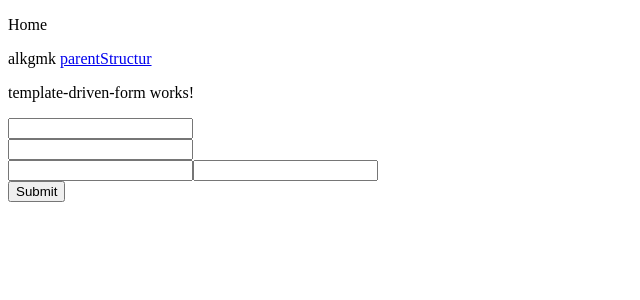
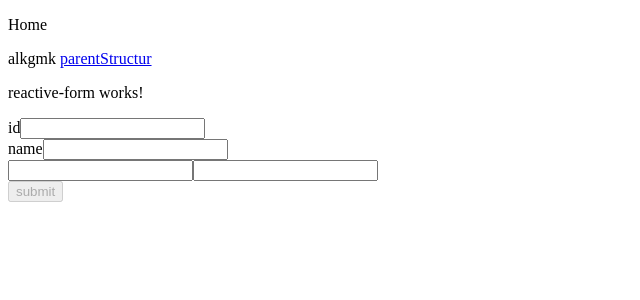
Before and after one commit to Tanish2k9/Angular_Learning, an Angular app: page /home in a window 1280 px wide. Shown: the top 300 px of the page, without its empty margins (0-640 px from the left). Built offline with nearby package versions, Linux system fonts and the light colour scheme.

Commit message:
reactive form

```diff
--- a/src/app/app.component.html
+++ b/src/app/app.component.html
@@ -33,7 +33,12 @@
 
 
 
-    <app-template-driven-form></app-template-driven-form>
+    <!-- <app-template-driven-form></app-template-driven-form> -->
+
+
+    <app-reactive-form></app-reactive-form>
+
+
 
 
 </div>
--- a/src/app/app.component.ts
+++ b/src/app/app.component.ts
@@ -8,6 +8,8 @@ import { CommonModule } from '@angular/common';
 import { CapitalizePipe } from './capitalize.pipe';
 import { TruncatePipe } from './truncate.pipe';
 import { TemplateDrivenFormComponent } from "./template-driven-form/template-driven-form.component";
+import { ReactiveFormComponent } from "./reactive-form/reactive-form.component";
+
 
 
 
@@ -15,7 +17,7 @@ import { TemplateDrivenFormComponent } from "./template-driven-form/template-dri
   selector: 'app-root',
   templateUrl: './app.component.html',
   styleUrl: './app.component.css',
-  imports: [RouterModule, CommonModule, TemplateDrivenFormComponent]
+  imports: [RouterModule, CommonModule, ReactiveFormComponent]
 })
 export class AppComponent {
   title = 'angular_learning';
--- /dev/null
+++ b/src/app/reactive-form/reactive-form.component.html
@@ -0,0 +1,32 @@
+<p>reactive-form works!</p>
+
+
+
+
+
+
+<form [formGroup]="taskForm"   (ngSubmit)="onSubmit()">
+
+    <div>
+        <label>id</label>
+
+        <input    formControlName="id" />
+    </div>
+
+    <div *ngIf="taskForm.get('id')?.invalid && taskForm.get('id')?.touched">
+        id is required
+    </div>
+
+    <div>
+        <label>name</label>
+        <input formControlName="name" />
+
+    </div>
+
+    <div formGroupName="adress">
+        <input  formControlName="city"/>
+        <input  formControlName="state"/>
+    </div>
+
+    <button [disabled]="taskForm.invalid" type="submit"> submit</button>
+</form>
--- /dev/null
+++ b/src/app/reactive-form/reactive-form.component.ts
@@ -0,0 +1,32 @@
+import { CommonModule } from '@angular/common';
+import { Component } from '@angular/core';
+import { FormControl, FormGroup, FormsModule, ReactiveFormsModule, Validators } from '@angular/forms';
+
+@Component({
+  selector: 'app-reactive-form',
+  imports: [ReactiveFormsModule,FormsModule,CommonModule],
+  templateUrl: './reactive-form.component.html',
+  styleUrl: './reactive-form.component.css'
+})
+export class ReactiveFormComponent {
+
+
+  taskForm:FormGroup = new FormGroup({
+
+    id: new FormControl('',Validators.required),
+    name: new FormControl(''),
+    adress: new FormGroup({
+      city:new FormControl(),
+      state: new FormControl()
+    })
+  });
+
+
+  onSubmit(){
+    console.log(this.taskForm);
+
+
+  }
+
+
+}
```
Also changed, not shown: src/app/reactive-form/reactive-form.component.css (added), 1 other file (tests, documents, lock files or other folders).
